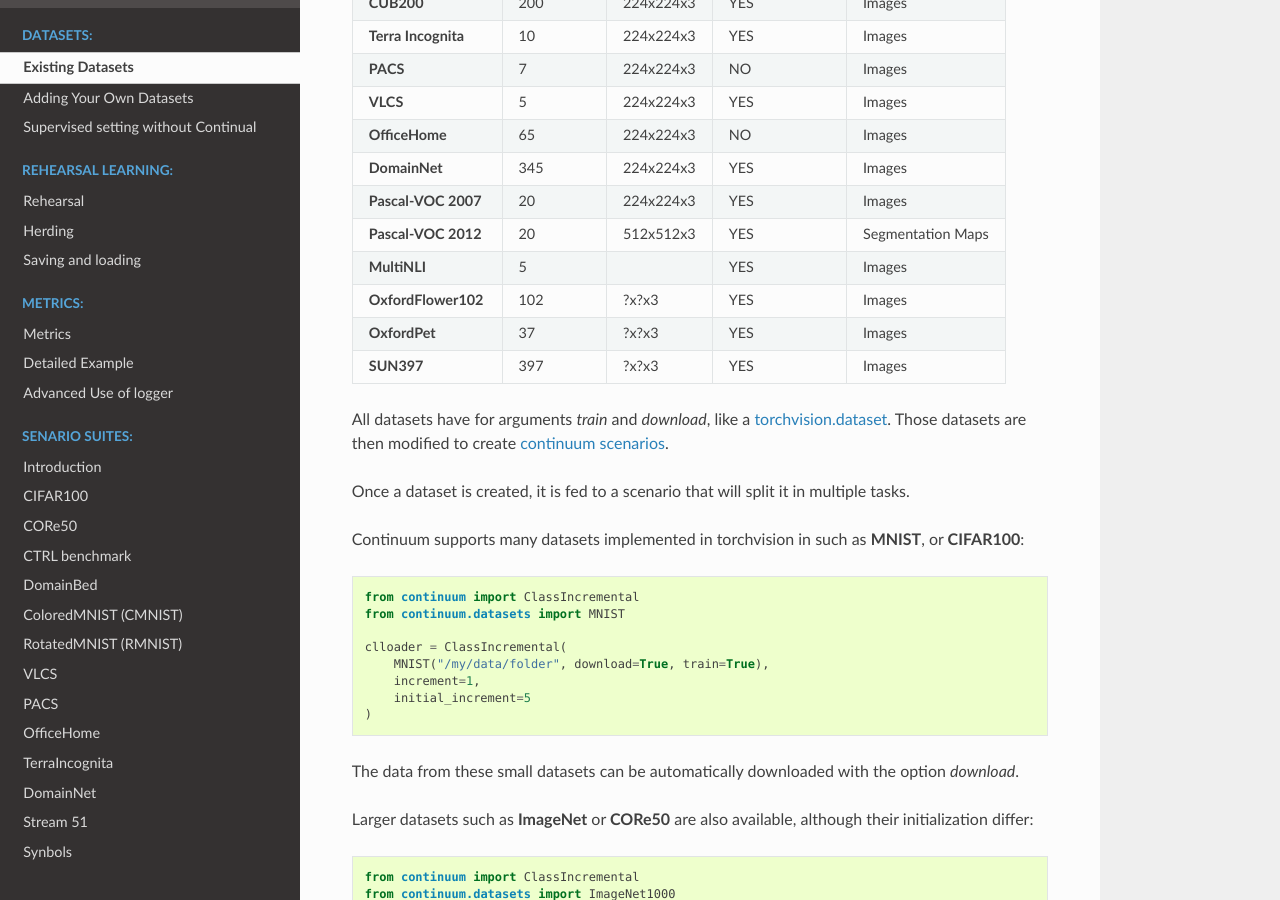
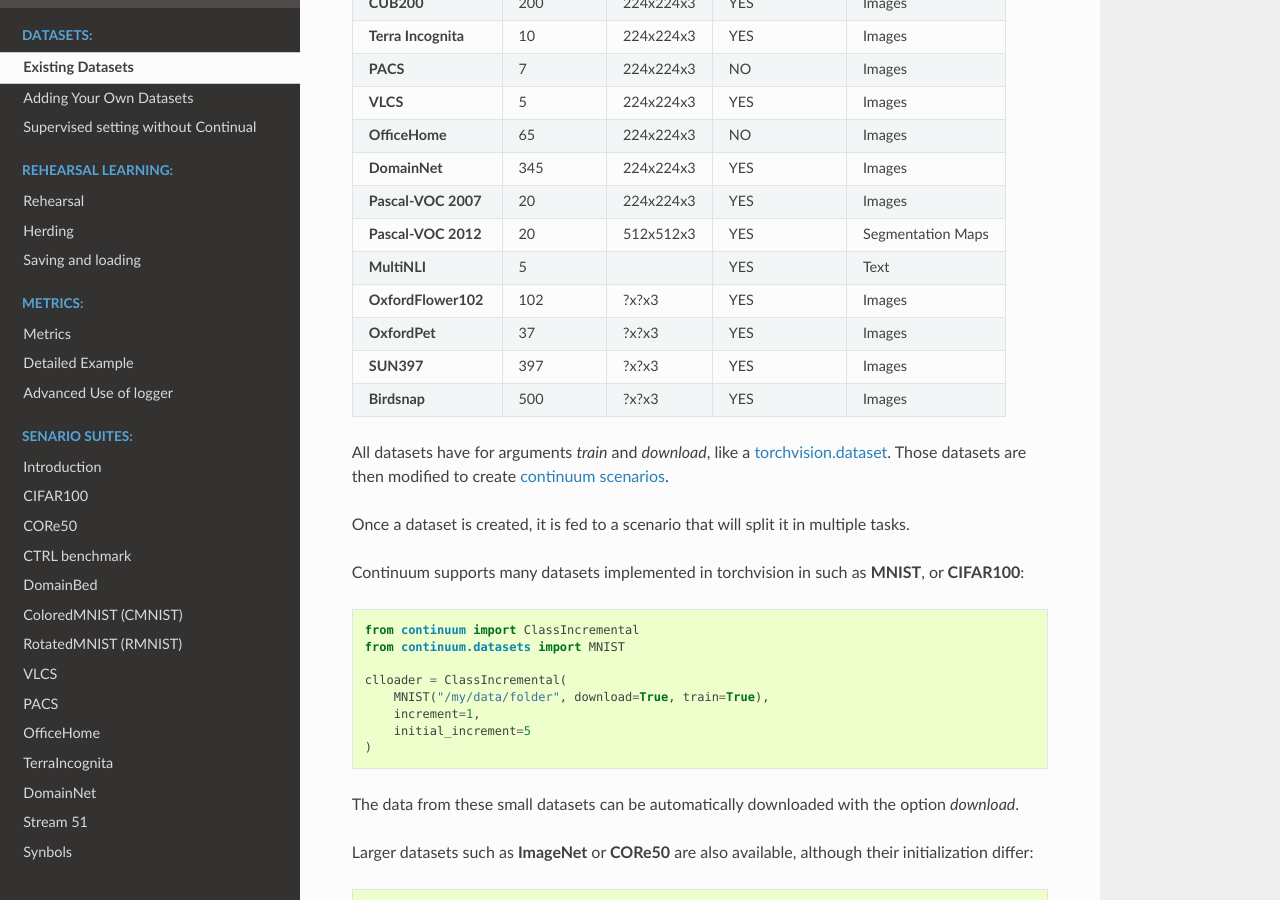
Before and after one commit to Continvvm/continuum, a Sphinx documentation site: the page built from docs/_tutorials/datasets/dataset.rst, in a window 1280 px wide and 900 px high, scrolled down 1460 px. Built offline with Sphinx 7.4.7 and the Read the Docs theme 2.0.0, drawn with Linux system fonts in a browser that asks for light colours.

Commit message:
Add birdsnap in webdoc.

```diff
--- a/docs/_tutorials/datasets/dataset.rst
+++ b/docs/_tutorials/datasets/dataset.rst
@@ -96,13 +96,15 @@ Existing Datasets
 +----------------------+------------+------------+----------------+------------------+
 | **Pascal-VOC 2012**  | 20         | 512x512x3  | YES            | Segmentation Maps|
 +----------------------+------------+------------+----------------+------------------+
-| **MultiNLI**         | 5          |            | YES            | Images           |
+| **MultiNLI**         | 5          |            | YES            | Text             |
 +----------------------+------------+------------+----------------+------------------+
 | **OxfordFlower102**  | 102        | ?x?x3      | YES            | Images           |
 +----------------------+------------+------------+----------------+------------------+
 | **OxfordPet**        | 37         | ?x?x3      | YES            | Images           |
 +----------------------+------------+------------+----------------+------------------+
 | **SUN397**           | 397        | ?x?x3      | YES            | Images           |
++----------------------+------------+------------+----------------+------------------+
+| **Birdsnap**         | 500        | ?x?x3      | YES            | Images           |
 +----------------------+------------+------------+----------------+------------------+
 
 
```
